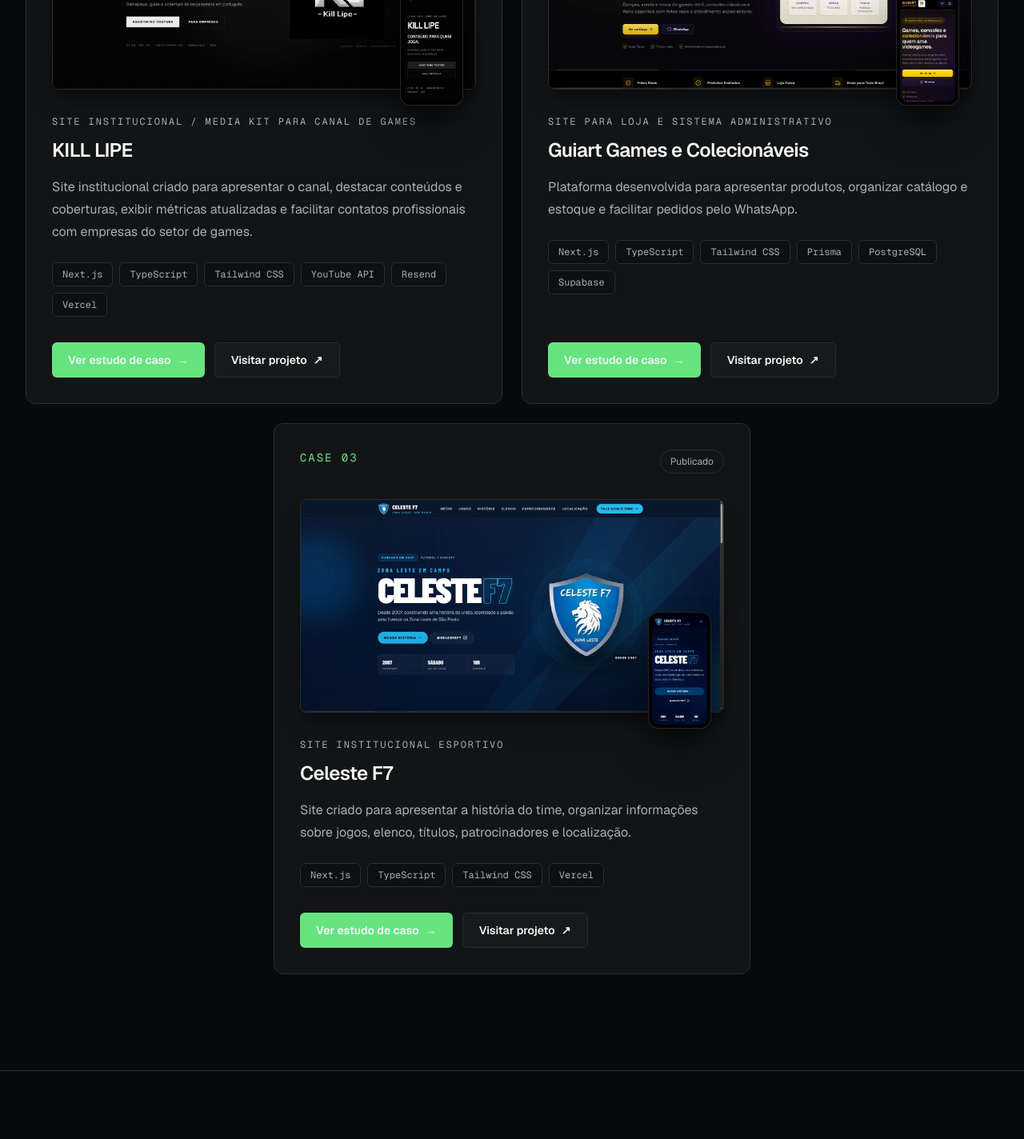
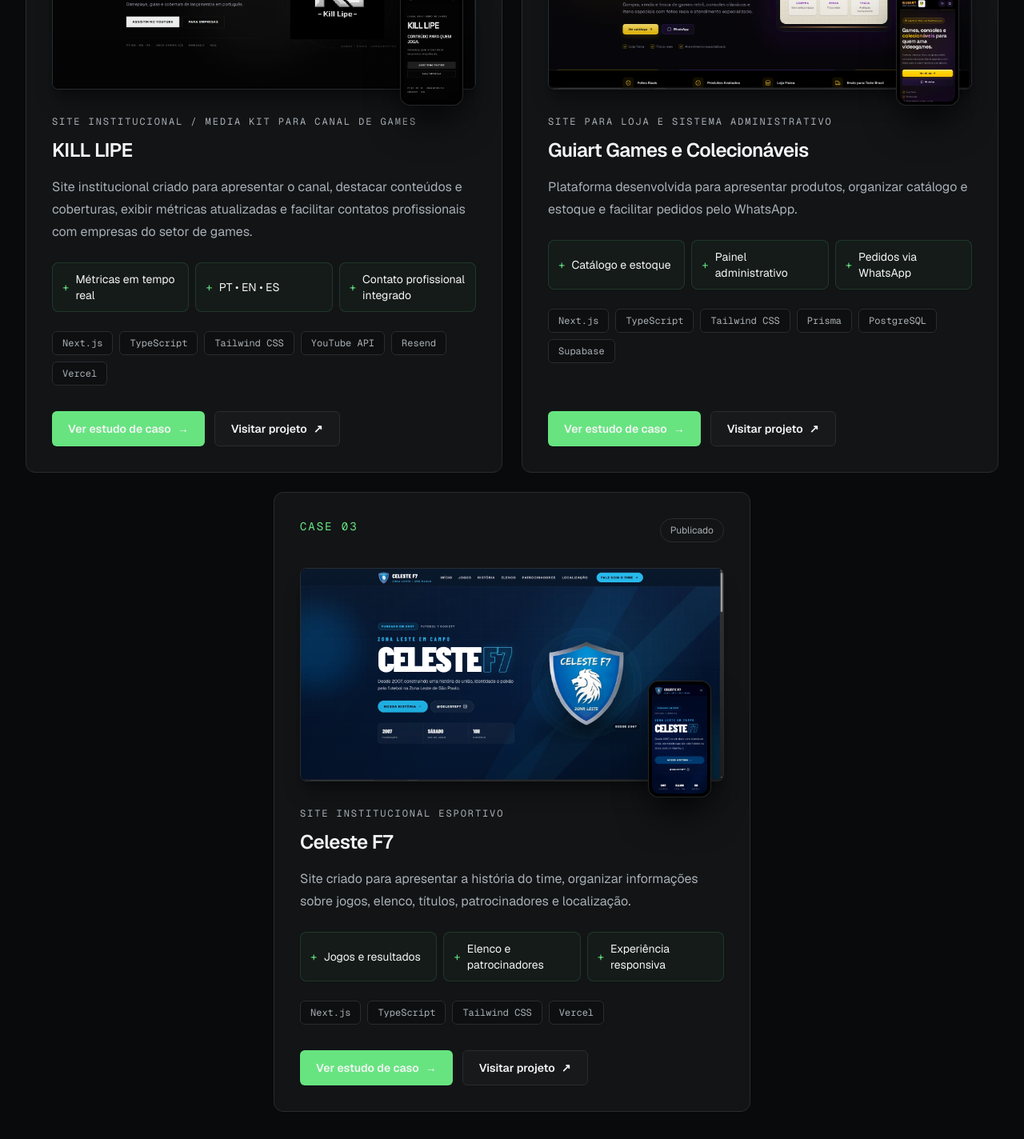
Before and after one commit to killLipe17/portfolio, a Next.js app: page / in a window 1280 px wide. Shown: the part 1449-2873 px from the top of the page at 80% size. Built offline with nearby package versions, Linux system fonts and the light colour scheme.

Commit message:
feat: adiciona destaques aos projetos

```diff
--- a/components/projects/projects-section.tsx
+++ b/components/projects/projects-section.tsx
@@ -87,6 +87,24 @@
                   {project.description}
                 </p>
 
+<div className="mt-6 grid gap-2 sm:grid-cols-3">
+  {project.highlights.map((highlight) => (
+    <div
+      key={highlight}
+      className="flex min-h-14 items-center gap-2 rounded-lg border border-accent/15 bg-accent/[0.03] px-3 py-2.5 text-sm leading-5 text-foreground"
+    >
+      <span
+        className="font-mono text-accent"
+        aria-hidden="true"
+      >
+        +
+      </span>
+
+      <span>{highlight}</span>
+    </div>
+  ))}
+</div>
+
                 <div className="mt-6 flex flex-wrap gap-2">
                   {project.technologies.map((technology) => (
                     <span
--- a/data/projects.ts
+++ b/data/projects.ts
@@ -8,6 +8,11 @@
     description:
       "Site institucional criado para apresentar o canal, destacar conteúdos e coberturas, exibir métricas atualizadas e facilitar contatos profissionais com empresas do setor de games.",
     status: "Publicado",
+    highlights: [
+  "Métricas em tempo real",
+  "PT • EN • ES",
+  "Contato profissional integrado",
+],
     technologies: [
       "Next.js",
       "TypeScript",
@@ -30,6 +35,11 @@
     description:
       "Plataforma desenvolvida para apresentar produtos, organizar catálogo e estoque e facilitar pedidos pelo WhatsApp.",
     status: "Publicado",
+    highlights: [
+  "Catálogo e estoque",
+  "Painel administrativo",
+  "Pedidos via WhatsApp",
+],
     technologies: [
       "Next.js",
       "TypeScript",
@@ -52,6 +62,11 @@
     description:
       "Site criado para apresentar a história do time, organizar informações sobre jogos, elenco, títulos, patrocinadores e localização.",
     status: "Publicado",
+    highlights: [
+  "Jogos e resultados",
+  "Elenco e patrocinadores",
+  "Experiência responsiva",
+],
     technologies: ["Next.js", "TypeScript", "Tailwind CSS", "Vercel"],
     url: "https://celeste-f7.vercel.app/",
     caseStudyUrl: "/projetos/celeste-f7",
--- a/types/project.ts
+++ b/types/project.ts
@@ -4,6 +4,7 @@
   category: string;
   description: string;
   status: string;
+  highlights: string[];
   technologies: string[];
   url: string;
   caseStudyUrl?: string;
```
